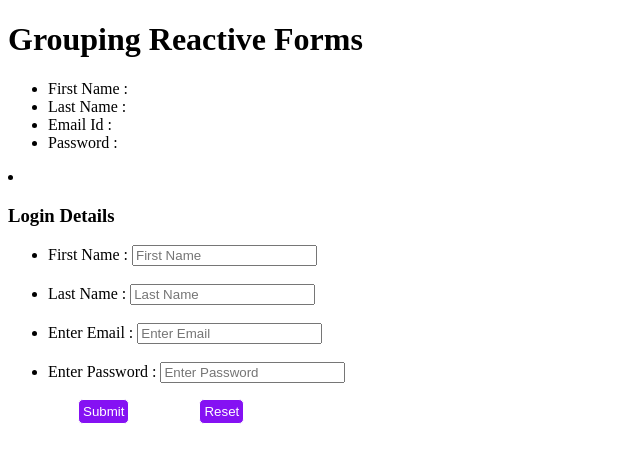
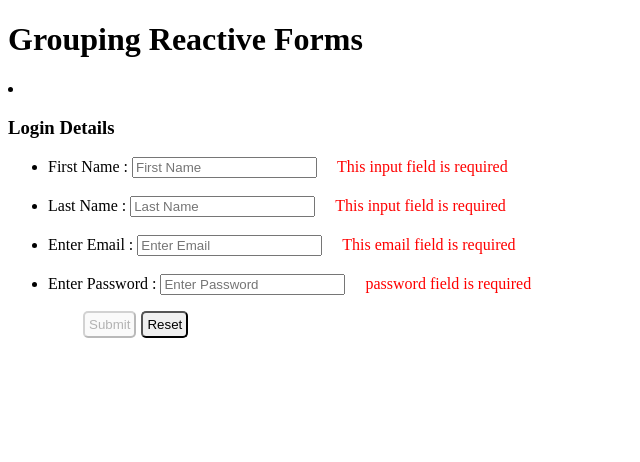
Before and after one commit to razaaamir365/Basic-Reactive-Forms-Project-Angular, an Angular app: page / in a window 1280 px wide. Both pictures are taken after typing "Sample", "Sample", "name@example.com", "Sample123" into the empty fields and a click on the button "Reset". Shown: the top 462 px of the page, without its empty margins (0-640 px from the left). Built offline with nearby package versions, Linux system fonts and the light colour scheme.

Commit message:
add reactive forms validation

```diff
--- a/src/app/group-forms/group-forms.css
+++ b/src/app/group-forms/group-forms.css
@@ -1,8 +1,8 @@
+.btns{
+    margin-left: 70px;
+}
 button{
-    background-color: rgb(133, 17, 243);
-    color: white;
-    margin-left: 70px;
     padding: 4px;
-    border: 1px solid white ;
     border-radius: 5px;
+    margin-left: 5px;
 }
--- a/src/app/group-forms/group-forms.html
+++ b/src/app/group-forms/group-forms.html
@@ -1,31 +1,63 @@
 <h1>Grouping Reactive Forms</h1>
 
-<ul>
+<!-- <ul>
     <li>First Name : {{loginForm.value.firstName}}</li>
     <li>Last Name : {{loginForm.value.lastName}}</li>
     <li>Email Id : {{loginForm.value.email}}</li>
     <li>Password : {{loginForm.value.password}}</li>
-</ul>
+</ul> -->
 
 <form [formGroup]="loginForm" (ngSubmit)="handleProfile()" method="post">
 <li><h3>Login Details</h3></li>
 <ul>
 <li>First Name :
 <input type="text" formControlName="firstName" placeholder="First Name" />
+@if (firstName?.hasError('required') && firstName?.touched) {
+    <span class="error">This input field is required</span>
+}
+@if (firstName?.errors?.['minlength'] && firstName?.touched) {
+    <span class="error">This input is minimum length 2 required</span>
+}
+@if (firstName?.errors?.['maxlength'] && firstName?.touched) {
+    <span class="error">This input length is maximum not valid</span>
+}
 </li>
+
 <br><li>Last Name :
 <input type="text" formControlName="lastName" placeholder="Last Name" />
+@if (lastName?.hasError('required') && lastName?.touched) {
+    <span class="error">This input field is required</span>
+}
+@if (lastName?.errors?.['minlength'] && lastName?.touched) {
+    <span class="error">This input is minimum length 2 required</span>
+}
+@if (lastName?.errors?.['maxlength'] && lastName?.touched) {
+    <span class="error">This input length is maximum not valid</span>
+}
 </li>
 <br>
 <li>Enter Email :
 <input type="text" formControlName="email" placeholder="Enter Email"/>
+@if (email?.hasError('required') && email?.touched) {
+    <span class="error">This email field is required</span>
+}
+@if (email?.errors?.['email'] && email?.touched) {
+    <span class="error">This email is not valid</span>
+}
 </li>
 <br>
 <li>Enter Password :
 <input type="password" formControlName="password" placeholder="Enter Password"/>
+@if (password?.hasError('required') && password?.touched) {
+    <span class="error">password field is required</span>
+}
+@if (password?.errors?.['minlength'] && password?.touched) {
+    <span class="error">This password is not valid</span>
+}
 </li>
 </ul>
-
-<button>Submit</button>
+<div class="btns">
+<button [disabled]="loginForm.invalid">Submit</button>
 <button (click)="reset()">Reset</button>
+</div>
 </form>
--- a/src/app/group-forms/group-forms.ts
+++ b/src/app/group-forms/group-forms.ts
@@ -1,5 +1,5 @@
 import { Component } from '@angular/core';
-import { FormControl, FormGroup, ReactiveFormsModule } from '@angular/forms';
+import { FormControl, FormGroup, ReactiveFormsModule, Validators } from '@angular/forms';
 
 @Component({
   selector: 'app-group-forms',
@@ -9,11 +9,26 @@ import { FormControl, FormGroup, ReactiveFormsModule } from '@angular/forms';
 })
 export class GroupForms {
   loginForm=new FormGroup({
-    firstName:new FormControl(''),
-    lastName:new FormControl(''),
-    email:new FormControl(''),
-    password:new FormControl(''),
+    firstName:new FormControl('',[Validators.required,Validators.minLength(2),Validators.maxLength(20)]),
+    lastName:new FormControl('',[Validators.required,Validators.minLength(2),Validators.maxLength(20)]),
+    email:new FormControl('',[Validators.required,Validators.email]),
+    password:new FormControl('',[Validators.required,Validators.minLength(5)]),
   })
+
+ get firstName(){
+    return this.loginForm.get("firstName")
+  }
+  get lastName(){
+    return this.loginForm.get("lastName")
+  }
+  get email(){
+    return this.loginForm.get("email")
+  }
+    get password(){
+    return this.loginForm.get("password")
+  }
+
+
   handleProfile(){
     console.log(this.loginForm.value);
   }
--- a/src/styles.css
+++ b/src/styles.css
@@ -1 +1,6 @@
-/* You can add global styles to this file, and also import other style files */
+
+.error{
+    color: red;
+    margin-left: 10px;
+    padding: 10px;
+}
```
